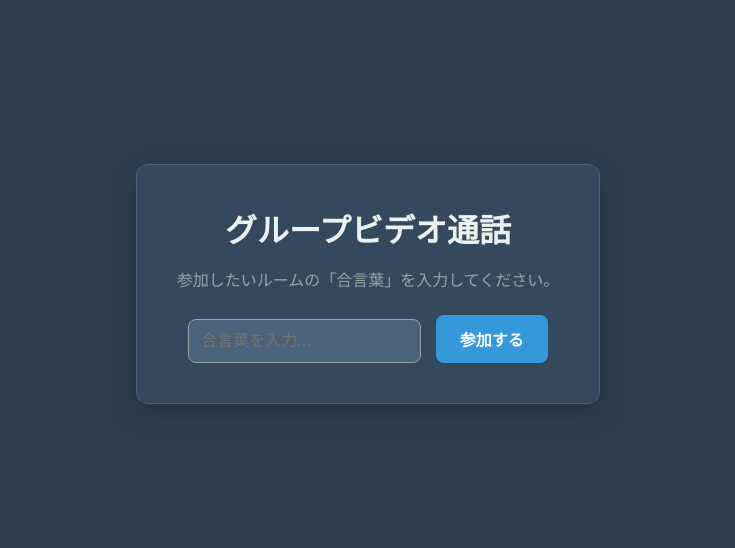
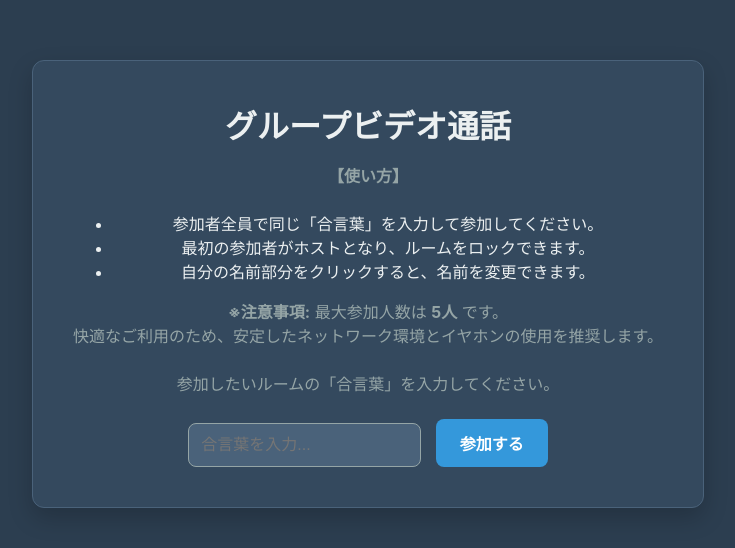
Before and after one commit to kkkkk-a/camera_call, a website: page public/index.html in a window 1280 px wide. Shown: the part 116-664 px from the top of the page, without its empty margins (272-1007 px from the left). Drawn offline with nearby package versions, Linux system fonts and the light colour scheme; no server answers.

Commit message:
Update index.html

```diff
--- a/public/index.html
+++ b/public/index.html
@@ -8,14 +8,31 @@
     <link rel="icon" href="/favicon.ico">
 </head>
 <body>
-    <!-- entry-container は変更なし -->
+
     <div id="entry-container">
         <h1>グループビデオ通話</h1>
+
+        <!-- ★★★ ここからが追加箇所 ★★★ -->
+        <div class="instructions">
+            <p><strong>【使い方】</strong></p>
+            <ul>
+                <li>参加者全員で同じ「合言葉」を入力して参加してください。</li>
+                <li>最初の参加者がホストとなり、ルームをロックできます。</li>
+                <li>自分の名前部分をクリックすると、名前を変更できます。</li>
+            </ul>
+            <p class="notes">
+                <strong>※注意事項:</strong> 最大参加人数は <strong>5人</strong> です。<br>
+                快適なご利用のため、安定したネットワーク環境とイヤホンの使用を推奨します。
+            </p>
+        </div>
+        <!-- ★★★ ここまでが追加箇所 ★★★ -->
+
         <p>参加したいルームの「合言葉」を入力してください。</p>
         <input type="text" id="room-input" placeholder="合言葉を入力...">
         <button id="join-button">参加する</button>
     </div>
 
+    <!-- call-container 以下は変更なし -->
     <div id="call-container" style="display: none;">
         <div class="main-and-side">
             <div id="main-video-container">
@@ -30,11 +47,9 @@
                     <button id="mic-button">マイクOFF</button>
                     <button id="video-button">ビデオOFF</button>
                     <button id="share-screen-button">画面共有</button>
-                    <button id="lock-room-button">🔒 ロック</button> <!-- ★追加 -->
+                    <button id="lock-room-button">🔒 ロック</button>
                     <button id="hangup-button">退出する</button>
                 </div>
-
-                <!-- ★★★ ここからが追加箇所 ★★★ -->
                 <div id="chat-container">
                     <ul id="chat-messages"></ul>
                     <form id="chat-form" action="">
@@ -42,8 +57,6 @@
                         <button>送信</button>
                     </form>
                 </div>
-                <!-- ★★★ ここまでが追加箇所 ★★★ -->
-
             </div>
         </div>
     </div>
```
